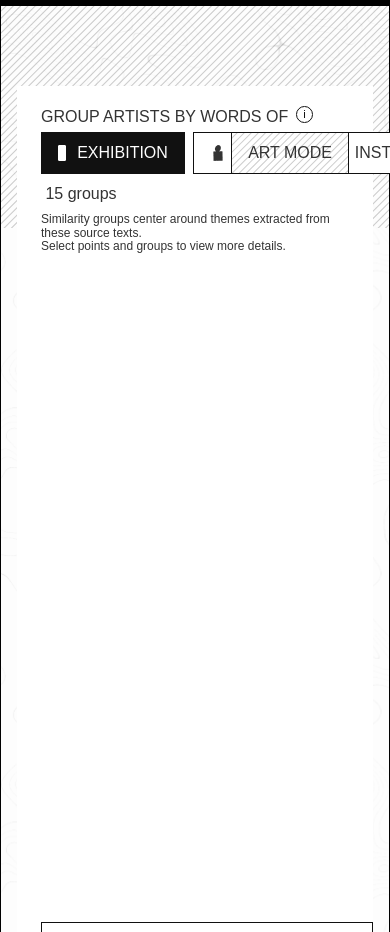
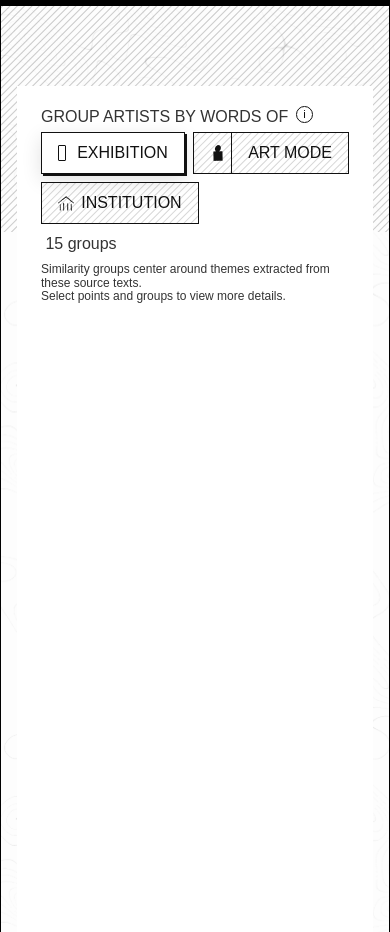
Before and after one commit to mnav0/thesis, a Vue app in the folder in-between-portraits/: page / in a window 390 px wide. Shown: the part 10540-11472 px from the top of the page. Built offline with nearby package versions, Linux system fonts and the light colour scheme; a web font is replaced by a local one.

Commit message:
ui controls and cluster keywords

```diff
--- a/in-between-portraits/src/components/ArtistGallery/index.vue
+++ b/in-between-portraits/src/components/ArtistGallery/index.vue
@@ -46,8 +46,8 @@
   // { type: "exhibition", year: Number|null }
   // null → no filter (single-artist dot click, show everything)
   pointFilter: { type: Object, default: null },
-  // View mode active when this modal was opened ('artist' | 'institution' | 'exhibitions').
-  // Determines which actor row appears first in the keyword summary.
+  // View mode when this gallery was opened ('artist' | 'institution' | 'exhibitions').
+  // Highlights the matching keyword card (same chrome as cluster mode toggles).
   sourceMode: { type: String, default: null },
 });
 
@@ -419,14 +419,24 @@
   return { maskImage: `url("${src}")`, WebkitMaskImage: `url("${src}")` };
 }
 
+/** Matches cluster heading toggles: Exhibition → Artist → Institution */
+const KEYWORD_ACTOR_ORDER = ["exhibition", "artist", "institution"];
+
+const sourceModeToKeywordActor = {
+  artist: "artist",
+  institution: "institution",
+  exhibitions: "exhibition",
+};
+
+const activeKeywordActor = computed(() => {
+  const mode = props.sourceMode;
+  if (mode == null || mode === "") return null;
+  return sourceModeToKeywordActor[mode] ?? null;
+});
+
 const keywordRows = computed(() => {
   if (props.artistIds.length !== 1) return [];
   const artistId = Number(props.artistIds[0]);
-
-  const sourceModeToActor = { artist: "artist", institution: "institution", exhibitions: "exhibition" };
-  const clickedActor = sourceModeToActor[props.sourceMode] ?? "artist";
-  const defaultOrder = ["artist", "institution", "exhibition"];
-  const actorOrder = [clickedActor, ...defaultOrder.filter((a) => a !== clickedActor)];
 
   const byActor = {
     artist: getClusterKeywords(artistClustersMap, artistId),
@@ -434,9 +444,9 @@
     exhibition: getExhibitionKeywords(exhibitionClustersMap, artistId),
   };
 
-  return actorOrder
-    .filter((actor) => byActor[actor].length)
-    .map((actor) => ({ actor, keywords: byActor[actor] }));
+  return KEYWORD_ACTOR_ORDER.filter((actor) => byActor[actor].length).map(
+    (actor) => ({ actor, keywords: byActor[actor] }),
+  );
 });
 
 // ---------- scroll-driven active index ----------
@@ -800,7 +810,7 @@
         v-if="heroData"
         ref="heroRef"
         class="gallery-hero"
-        :class="{ 'gallery-hero--keyword-border': keywordRows[0]?.actor === 'artist' }"
+        :class="{ 'gallery-hero--keyword-border': keywordRows.length > 0 }"
       >
         <!-- Exhibition hero: name as heading, no quote marks, location (year) attribution -->
         <template v-if="heroData.kind === 'exhibition'">
@@ -822,18 +832,37 @@
         </template>
       </section>
 
-      <section v-if="keywordRows.length" class="gallery-keyword-summary" aria-label="Source keywords">
+      <section
+        v-if="keywordRows.length"
+        class="gallery-keyword-summary"
+        aria-label="Source keywords"
+      >
         <div
           v-for="row in keywordRows"
           :key="row.actor"
-          class="gallery-keyword-row"
-          :class="`gallery-keyword-row--${row.actor}`"
+          class="gallery-keyword-card"
+          :class="[
+            `gallery-keyword-card--${row.actor}`,
+            {
+              'gallery-keyword-card--active':
+                activeKeywordActor != null && row.actor === activeKeywordActor,
+            },
+          ]"
         >
-          <span class="gallery-keyword-row__icon" aria-hidden="true">
-            <span v-if="row.actor === 'exhibition'" class="gallery-keyword-row__exhibition-node" />
-            <span v-else class="gallery-keyword-row__mode-icon" :style="actorIconStyle(row.actor)" />
+          <span class="gallery-keyword-card__icon" aria-hidden="true">
+            <span
+              v-if="row.actor === 'exhibition'"
+              class="gallery-keyword-card__exhibition-node"
+            />
+            <span
+              v-else
+              class="gallery-keyword-card__mode-icon"
+              :style="actorIconStyle(row.actor)"
+            />
           </span>
-          <span class="gallery-keyword-row__keyword label-text">{{ row.keywords.join(', ') }}</span>
+          <span class="gallery-keyword-card__keyword label-text">{{
+            row.keywords.join(", ")
+          }}</span>
         </div>
       </section>
 
--- a/in-between-portraits/src/components/ArtistGallery/style.css
+++ b/in-between-portraits/src/components/ArtistGallery/style.css
@@ -347,41 +347,48 @@
 
 .gallery-keyword-summary {
   display: flex;
-  flex-direction: column;
+  flex-direction: row;
+  flex-wrap: wrap;
+  align-items: stretch;
+  gap: 0.5rem;
+  padding: 0.75rem 2rem 0.85rem;
+  box-sizing: border-box;
 }
 
-.gallery-keyword-row {
+.gallery-keyword-card {
+  box-sizing: border-box;
   display: flex;
+  flex-direction: column;
   align-items: flex-start;
-  gap: 0.75rem;
-  padding: 0.6rem 2rem;
-  border-top: 0.25px solid #111;
+  gap: 0.4rem;
+  flex: 1 1 0;
+  min-width: min(11rem, 100%);
+  padding: 0.75rem 1rem;
+  border: 1px solid #111;
+  border-radius: 0;
+  background-color: #fff;
+  background-image: var(--cluster-control-textured-fill);
+  background-repeat: repeat, repeat;
+  background-size: auto, auto;
+  color: #111;
+  position: relative;
 }
 
-.gallery-keyword-row--artist {
-  background: #111;
-  color: #fff;
+.gallery-keyword-card--active {
+  background-image: none;
+  background-color: #fff;
+  box-shadow: var(--cluster-control-soft-shadow);
 }
 
-.gallery-keyword-row--institution {
-  background: #fff;
-  color: #111;
+.gallery-keyword-card__icon {
+  display: flex;
+  align-items: center;
+  justify-content: flex-start;
+  flex: 0 0 auto;
+  line-height: 0;
 }
 
-.gallery-keyword-row--exhibition {
-  background: #fff;
-  color: #111;
-}
-
-.gallery-keyword-row__icon {
-  display: flex;
-  align-items: center;
-  justify-content: center;
-  flex: 0 0 1.25rem;
-  padding-top: 0.15em;
-}
-
-.gallery-keyword-row__mode-icon {
+.gallery-keyword-card__mode-icon {
   width: 1rem;
   height: 1rem;
   flex: 0 0 auto;
@@ -394,28 +401,34 @@
   -webkit-mask-size: contain;
 }
 
-.gallery-keyword-row__exhibition-node {
+.gallery-keyword-card__exhibition-node {
   width: 0.5rem;
   height: 1rem;
   border: 1px solid currentColor;
+  background: #fff;
   border-radius: 1px;
   flex: 0 0 auto;
   display: block;
 }
 
-.gallery-keyword-row__keyword {
-  flex: 1;
+.gallery-keyword-card__keyword {
+  width: 100%;
   min-width: 0;
+  font-family: var(--font-label);
   font-size: var(--text-ui);
   letter-spacing: 0.04em;
   text-transform: uppercase;
-  line-height: 1.4;
+  line-height: 1.35;
 }
 
 /* ---- responsive ---- */
 @media (max-width: 920px) {
   .gallery-hero {
     padding: 2rem 1.25rem;
+  }
+  .gallery-keyword-summary {
+    padding-left: 1.25rem;
+    padding-right: 1.25rem;
   }
   .gallery-stage-center {
     padding: 2vh 18% 16vh 6%;
--- a/in-between-portraits/src/components/ClusterSection/style.css
+++ b/in-between-portraits/src/components/ClusterSection/style.css
@@ -11,6 +11,7 @@
 }
 
 .cluster-section__art-mode-btn {
+  box-sizing: border-box;
   position: absolute;
   top: 2.9rem;
   right: 1.5rem;
@@ -18,21 +19,29 @@
   bottom: auto;
   z-index: 20;
   margin: 0;
-  border: 0.25px solid #111;
+  border: 1px solid #111;
   padding: 0.75rem 1rem;
   background-color: #fff;
-  background-image: url("/texture.svg");
-  background-repeat: repeat;
-  background-size: auto;
+  background-image: var(--cluster-control-textured-fill);
+  background-repeat: repeat, repeat;
+  background-size: auto, auto;
+  color: #111;
   cursor: pointer;
   font-size: var(--text-ui);
   line-height: 1;
 }
 
+.cluster-section__art-mode-btn:focus-visible {
+  outline: 2px solid #111;
+  outline-offset: 2px;
+  z-index: 21;
+}
+
 .cluster-section__art-mode-btn--active {
   background-image: none;
-  background-color: #111;
-  color: #fff;
+  background-color: #fff;
+  color: #111;
+  box-shadow: var(--cluster-control-active-shadow);
 }
 
 .cluster-section-canvas {
--- a/in-between-portraits/src/components/ClusterSectionHeading/index.vue
+++ b/in-between-portraits/src/components/ClusterSectionHeading/index.vue
@@ -69,12 +69,18 @@
           </div>
         </div>
       <div class="cluster-heading__toggle-row">
-        <div class="cluster-heading__toggle" role="tablist" aria-label="Cluster grouping mode">
+        <div
+          class="cluster-heading__toggle"
+          role="tablist"
+          aria-label="Source texts to group by"
+        >
           <button
             v-for="mode in modes"
             :key="mode.key"
             type="button"
             class="cluster-heading__toggle-btn label-text"
+            role="tab"
+            :aria-selected="isActive(mode.key)"
             :class="{ 'cluster-heading__toggle-btn--active': isActive(mode.key) }"
             @click="emit('change-view-mode', mode.key)"
           >
--- a/in-between-portraits/src/components/ClusterSectionHeading/style.css
+++ b/in-between-portraits/src/components/ClusterSectionHeading/style.css
@@ -27,19 +27,35 @@
 
 .cluster-heading__toggle {
   display: inline-flex;
+  flex-wrap: wrap;
+  align-items: center;
+  gap: 0.5rem;
 }
 
 .cluster-heading__toggle-btn {
+  box-sizing: border-box;
   display: inline-flex;
   align-items: center;
   gap: 0.45rem;
-  margin-right: 0.5rem;
+  margin: 0;
   padding: 0.75rem 1rem;
   border: 1px solid #111;
-  background: #fff;
+  border-radius: 0;
+  background-color: #fff;
+  background-image: var(--cluster-control-textured-fill);
+  background-repeat: repeat, repeat;
+  background-size: auto, auto;
+  color: #111;
   cursor: pointer;
   font-size: var(--text-ui);
   line-height: 1;
+  position: relative;
+}
+
+.cluster-heading__toggle-btn:focus-visible {
+  outline: 2px solid #111;
+  outline-offset: 2px;
+  z-index: 2;
 }
 
 .cluster-heading__toggle-label {
@@ -49,8 +65,11 @@
 }
 
 .cluster-heading__toggle-btn--active {
-  background: #111;
-  color: #fff;
+  background-image: none;
+  background-color: #fff;
+  color: #111;
+  z-index: 1;
+  box-shadow: var(--cluster-control-active-shadow);
 }
 
 .cluster-heading__mode-icon {
@@ -69,16 +88,11 @@
 .cluster-heading__exhibition-node {
   width: 0.5rem;
   height: 1rem;
-  border: 1px solid #111;
+  border: 1px solid currentColor;
   background: #fff;
   border-radius: 1px;
   margin-right: 0.25rem;
   flex: 0 0 auto;
-}
-
-.cluster-heading__toggle-btn--active .cluster-heading__exhibition-node {
-  background: #fff;
-  border-color: #fff;
 }
 
 .cluster-heading__group-count-controls {
@@ -90,17 +104,20 @@
 
 .cluster-heading__group-count-step-btn {
   margin: 0;
-  border: 0.25px solid #111;
+  border: 1px solid #111;
   min-width: 2.5rem;
   padding: 0.75rem;
-  background-color: #fff;
-  background-image: url("/texture.svg");
-  background-repeat: repeat;
-  background-size: auto;
+  background: transparent;
+  color: #111;
   cursor: pointer;
   font-size: var(--text-ui);
   line-height: 1;
   text-transform: none;
+}
+
+.cluster-heading__group-count-step-btn:focus-visible {
+  outline: 2px solid #111;
+  outline-offset: 2px;
 }
 
 .cluster-heading__group-count-value {
--- a/in-between-portraits/src/style.css
+++ b/in-between-portraits/src/style.css
@@ -5,6 +5,19 @@
 :root {
   /* Mirrors DOT_SIZE_PX in constants.js */
   --dot-size: 18px;
+
+  /* cluster section UI constants */
+  --cluster-control-texture: url("/texture.svg");
+  --cluster-control-texture-wash: rgba(255, 255, 255, 0.2);
+  --cluster-control-textured-fill:
+    linear-gradient(
+      var(--cluster-control-texture-wash),
+      var(--cluster-control-texture-wash)
+    ),
+    var(--cluster-control-texture);
+  --cluster-control-soft-shadow: 0 6px 20px rgba(0, 0, 0, 0.12);
+  --cluster-control-active-shadow:
+    2px 2px 0 #111, var(--cluster-control-soft-shadow);
 
   --font-serif: "Instrument Serif", serif;
   --font-label: "Kosugi", sans-serif;  /* uppercase labels, keys, tags */
```
